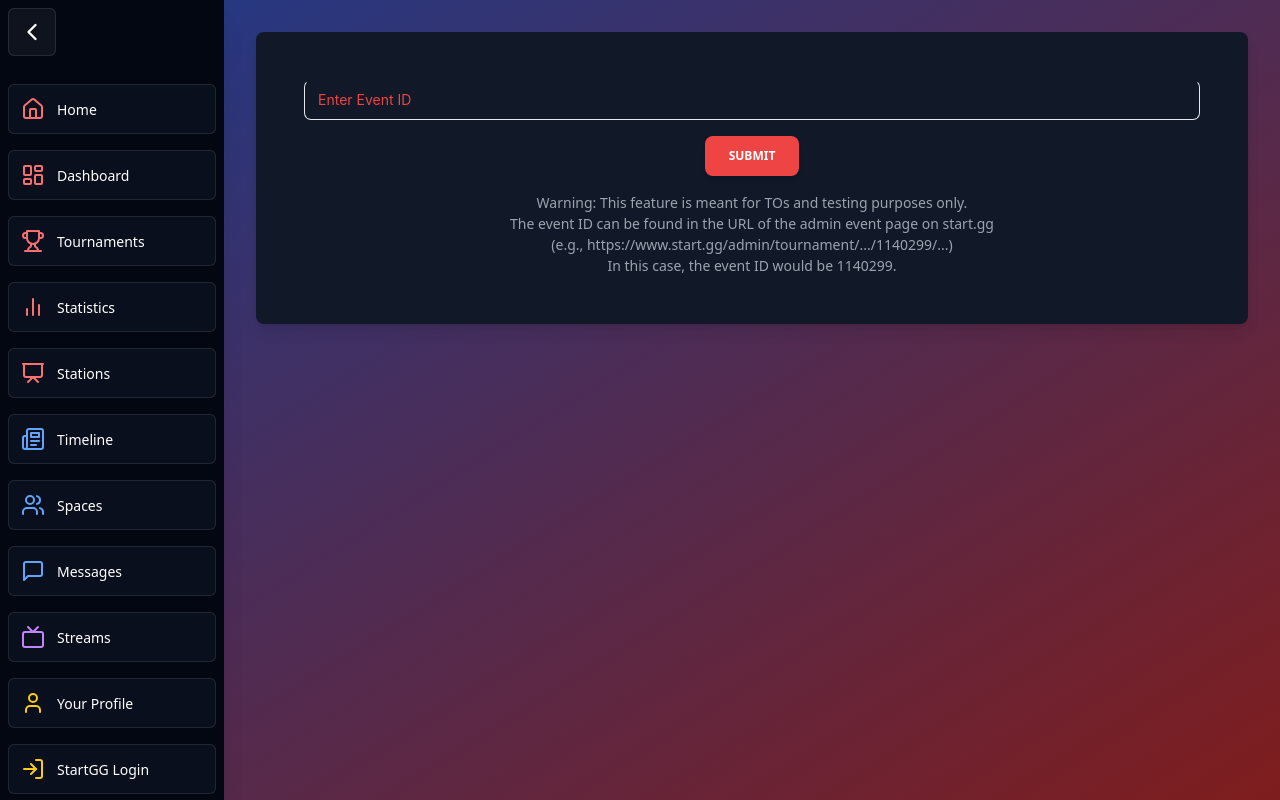
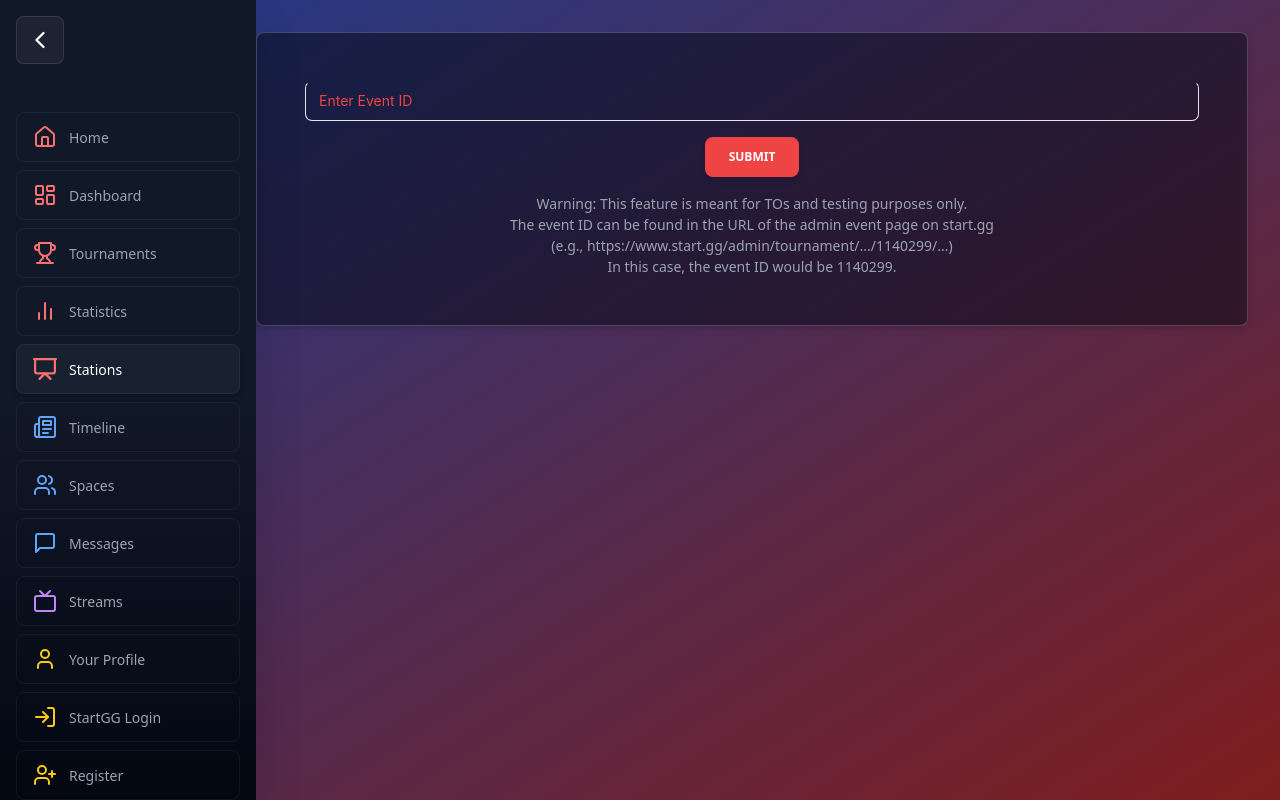
Before and after one commit to FlowXII/Shobu, a React (Vite) app in the folder front/: page /station-viewer in a window 1280 px wide. Built offline with nearby package versions, Linux system fonts and the light colour scheme.

Commit message:
change UI/UX even more

```diff
--- a/front/src/components/SetCardComponent.jsx
+++ b/front/src/components/SetCardComponent.jsx
@@ -11,7 +11,7 @@ const stateStyles = {
 };
 
 const SetCardComponent = ({ set }) => {
-  const stateNumber = parseInt(set.state, 10);
+  const stateNumber = parseInt(set?.state, 10);
   const { color, text, icon: Icon } = stateStyles[stateNumber] || { color: "gray", text: "Unknown", icon: AlertCircle };
 
   return (
@@ -19,37 +19,37 @@ const SetCardComponent = ({ set }) => {
       <CardBody className="p-2">
         <div className="flex justify-between items-center mb-2">
           <Chip
-            value={`Station ${set.station?.number || "N/A"}`}
-            className="bg-white text-black font-semibold"
-            icon={<MonitorIcon className="h-4 w-4 text-black" />}
-          />
-          <Chip
             value={text}
             color={color}
             size="sm"
             className="font-semibold"
             icon={<Icon className="h-4 w-4" />}
           />
+          <Chip
+            value={set?.fullRoundText || "Unknown Round"}
+            className="bg-gray-700 text-white font-semibold"
+            icon={<Swords className="h-4 w-4 text-white" />}
+          />
         </div>
         <div className="flex justify-center mb-2">
           <Chip
-            value={set.fullRoundText || "Unknown Round"}
-            className="bg-gray-700 text-white font-semibold"
-            icon={<Swords className="h-4 w-4 text-white" />}
+            value={`Station ${set?.station?.number || "N/A"}`}
+            className="bg-white text-black font-semibold text-base py-2 px-2"
+            icon={<MonitorIcon className="h-5 w-4  text-black" />}
           />
         </div>
         <div className="space-y-1">
           <Card className="bg-blue-900 border border-white border-opacity-20">
             <CardBody className="p-1">
               <Typography variant="small" color="white" className="text-center truncate">
-                {set.slots[0]?.entrantName || 'TBD'}
+                {set?.slots?.[0]?.entrantName || 'TBD'}
               </Typography>
             </CardBody>
           </Card>
           <Card className="bg-red-900 border border-white border-opacity-20">
             <CardBody className="p-1">
               <Typography variant="small" color="white" className="text-center truncate">
-                {set.slots[1]?.entrantName || 'TBD'}
+                {set?.slots?.[1]?.entrantName || 'TBD'}
               </Typography>
             </CardBody>
           </Card>
--- a/front/src/components/Sidebar.jsx
+++ b/front/src/components/Sidebar.jsx
@@ -1,5 +1,5 @@
 import React from 'react';
-import { Link } from 'react-router-dom';
+import { Link, useLocation } from 'react-router-dom';
 import { Typography, IconButton } from "@material-tailwind/react";
 import {
   Home,
@@ -21,6 +21,7 @@ import { useSidebar } from '../contexts/SidebarContext';
 
 const Sidebar = () => {
   const { isOpen, toggleSidebar } = useSidebar();
+  const location = useLocation();
 
   const sidebarItems = [
     { name: 'Home', icon: Home, color: 'text-red-400', hoverColor: 'hover:bg-red-800/30', path: '/' },
@@ -38,38 +39,55 @@ const Sidebar = () => {
   ];
 
   const renderSidebarItems = (items) => (
-    items.map((item, index) => (
+    items.map((item, index) => {
+      const isActive = location.pathname === item.path;
+      return (
         <Link
           key={index}
           to={item.path}
-        className={`flex items-center w-full px-3 py-3 mt-1 cursor-pointer ${item.hoverColor} rounded-md transition-all duration-300 hover:scale-105 bg-gray-900/50 border border-white/10`}
+          className={`
+            flex items-center w-full px-4 py-3 mt-2 cursor-pointer
+            ${item.hoverColor} rounded-lg transition-all duration-300
+            ${isActive ? 'bg-gray-800/60 shadow-md' : 'bg-transparent'}
+            hover:bg-gray-800/40 border border-white/5
+          `}
         >
-        <item.icon size={isOpen ? 24 : 20} className={`${item.color} transition-all duration-300`} />
+          <item.icon
+            size={24}
+            className={`${item.color} transition-all duration-300 ${isActive ? 'scale-110' : ''}`}
+          />
           {isOpen && (
             <Typography
               variant="small"
-            className="ml-3 font-medium transition-opacity duration-300"
+              className={`
+                ml-3 font-medium transition-all duration-300
+                ${isActive ? 'text-white' : 'text-gray-400'}
+              `}
             >
               {item.name}
             </Typography>
           )}
         </Link>
-    ))
+      );
+    })
   );
 
   return (
     <div
-      className={`fixed top-0 left-0 h-screen bg-gray-950 text-white shadow-xl ${
-        isOpen ? 'w-56' : 'w-16'
-      } transition-all duration-300 ease-in-out z-50 flex flex-col`}
+      className={`
+        fixed top-0 left-0 h-screen bg-gradient-to-b from-gray-900 via-gray-900 to-gray-950
+        text-white shadow-2xl ${isOpen ? 'w-64' : 'w-20'}
+        transition-all duration-300 ease-in-out z-50 flex flex-col
+      `}
     >
-      <div className="p-2">
+      <div className="p-4">
         <IconButton
           color="white"
           variant="text"
           size="lg"
           onClick={toggleSidebar}
-          className="w-full justify-center hover:bg-gray-700/50 transition-all duration-300 hover:scale-105 bg-white/5 border border-white/10 rounded-md"
+          className="w-full justify-center hover:bg-gray-800/40 transition-all duration-300
+                     hover:scale-105 bg-white/5 border border-white/10 rounded-lg"
         >
           {isOpen ? (
             <ChevronLeft size={28} className="text-white" />
@@ -78,10 +96,8 @@ const Sidebar = () => {
           )}
         </IconButton>
       </div>
-      <div className="flex-grow flex flex-col py-4 px-2">
-        <div className="space-y-4">
+      <div className="flex-grow flex flex-col py-6 px-4 space-y-2">
         {renderSidebarItems(sidebarItems)}
-        </div>
       </div>
     </div>
   );
--- a/front/src/components/TournamentCardComponent.jsx
+++ b/front/src/components/TournamentCardComponent.jsx
@@ -1,40 +1,90 @@
 import React from 'react';
-import { Card, Typography } from '@material-tailwind/react';
+import {
+  Card,
+  CardBody,
+  CardHeader,
+  Typography,
+  Button,
+  Chip,
+} from "@material-tailwind/react";
+import { MapPin, Users } from "lucide-react";
 
 const TournamentCardComponent = ({ tournament, boxArt }) => {
   return (
-    <Card key={tournament.id} className="bg-gray-900 p-4 rounded-lg mb-4 flex flex-col">
-      <div className="flex">
-        {tournament.images && tournament.images.length > 0 && (
-          <img src={tournament.images[0].url} alt={tournament.name} className="w-52 h-52 object-contain rounded-lg mr-4" />
+    <Card className="w-full max-w-[48rem] bg-gradient-to-br from-gray-800 to-gray-950 text-white shadow-xl border border-white border-opacity-20 rounded-lg overflow-hidden">
+      <CardHeader floated={false} className="relative h-56 m-0">
+        {tournament.images && tournament.images.length > 0 ? (
+          <img
+            src={tournament.images[0].url}
+            alt={tournament.name}
+            className="w-full h-full object-cover"
+          />
+        ) : (
+          <div className="w-full h-full bg-gray-800 flex items-center justify-center">
+            <Typography>No image available</Typography>
+          </div>
         )}
-        <div className="flex flex-col justify-between">
-          <Typography variant="h5" className="cursor-pointer mb-2 text-red-700 font-semibold text-lg" onClick={() => window.open(`http://start.gg/${tournament.slug}`, '_blank')}>
+        <div className="absolute inset-0 bg-black bg-opacity-50 flex items-end">
+          <div className="p-4">
+            <Typography variant="h4" color="white" className="font-bold text-lg md:text-2xl">
               {tournament.name}
             </Typography>
-          <Typography className="text-white text-lg"><strong>Start Date:</strong> {new Date(tournament.startAt * 1000).toLocaleDateString()}</Typography>
-          <Typography className="text-white text-lg"><strong>City:</strong> {tournament.city}</Typography>
-          <Typography className="text-white text-lg"><strong>Number of Attendees:</strong> {tournament.numAttendees}</Typography>
+            <Typography color="white" className="mt-1 font-normal opacity-75 text-sm md:text-base">
+              {new Date(tournament.startAt * 1000).toLocaleDateString()}
+            </Typography>
           </div>
         </div>
+      </CardHeader>
+      <CardBody className="p-4">
+        <div className="flex flex-wrap items-center justify-start mb-4 gap-2">
+          <Chip
+            icon={<MapPin className="h-4 w-4" />}
+            value={tournament.city || "Online"}
+            className="bg-blue-500 text-white"
+          />
+          <Chip
+            icon={<Users className="h-4 w-4" />}
+            value={`${tournament.numAttendees || 0} Attendees`}
+            className="bg-yellow-600 text-white"
+          />
+        </div>
+
         {tournament.events && tournament.events.length > 0 && (
           <div className="mt-4">
-          <Typography variant="h6" className="text-red-700 font-semibold text-lg">Events:</Typography>
+            <Typography variant="h6" color="blue-gray" className="mb-2 text-base md:text-lg">
+              Events
+            </Typography>
             {tournament.events.map((event, index) => (
-            <Card key={index} className="bg-gray-800 p-4 rounded-lg mt-2">
-              <div className="flex">
+              <Card key={index} className="mb-4 bg-gray-800 overflow-hidden">
+                <CardBody className="p-0">
+                  <div className="flex items-center">
                     {boxArt && (
-                  <img src={boxArt} alt={event.name} className="w-32 h-32 object-contain rounded-lg mr-4" />
+                      <img src={boxArt} alt={event.name} className="w-20 h-20 md:w-24 md:h-24 object-cover" />
                     )}
-                <div className="flex flex-col justify-between">
-                  <Typography className="text-white text-lg"><strong>Event Name:</strong> {event.name}</Typography>
-                  <Typography className="text-white text-lg"><strong>Number of Entrants:</strong> {event.numEntrants}</Typography>
+                    <div className="flex-grow p-3 md:p-4">
+                      <Typography variant="h6" color="white" className="text-sm md:text-base">
+                        {event.name}
+                      </Typography>
+                      <Typography color="blue-gray" className="text-xs md:text-sm opacity-75">
+                        {event.numEntrants} participants
+                      </Typography>
                     </div>
                   </div>
+                </CardBody>
               </Card>
             ))}
           </div>
         )}
+
+        <Button
+          size="lg"
+          color="red"
+          className="mt-4 w-full text-sm md:text-base"
+          onClick={() => window.open(`http://start.gg/${tournament.slug}`, '_blank')}
+        >
+          View Tournament
+        </Button>
+      </CardBody>
     </Card>
   );
 };
--- a/front/src/components/TournamentFilterForm.jsx
+++ b/front/src/components/TournamentFilterForm.jsx
@@ -1,7 +1,7 @@
 import React from 'react';
 import { Input, Select, Option, Button } from '@material-tailwind/react';
 
-const TournamentFilterForm = ({ cCode, setCCode, perPage, setPerPage, videogameId, setVideogameId, videogameOptions, handleFormSubmit, loading }) => {
+const TournamentFilterForm = ({ cCode, setCCode, perPage, setPerPage, videogameId, setVideogameId, handleFormSubmit, loading, videogameOptions }) => {
   return (
     <form onSubmit={handleFormSubmit} className="mb-6">
       <div className="flex flex-col gap-4">
@@ -25,9 +25,13 @@ const TournamentFilterForm = ({ cCode, setCCode, perPage, setPerPage, videogameI
           value={videogameId}
           onChange={(value) => setVideogameId(value || "")}
           color="red"
+          className="text-white"
+          menuProps={{
+            className: "bg-gray-800 border border-gray-700"
+          }}
         >
           {videogameOptions.map((option) => (
-            <Option key={option.id} value={option.id}>
+            <Option key={option.id} value={option.id} className="text-white hover:bg-gray-700">
               {option.name}
             </Option>
           ))}
--- a/front/src/hooks/useTournamentData.js
+++ b/front/src/hooks/useTournamentData.js
@@ -1,13 +1,24 @@
-import { useState } from 'react';
+import { useState, useEffect } from 'react';
 
 const useTournamentData = (videogameOptions) => {
   const [cCode, setCCode] = useState("FR");
   const [perPage, setPerPage] = useState("64");
-  const [videogameId, setVideogameId] = useState("1386");
+  const [videogameId, setVideogameId] = useState("");
   const [loading, setLoading] = useState(false);
   const [error, setError] = useState(null);
   const [data, setData] = useState(null);
   const [boxArt, setBoxArt] = useState(null);
+
+  useEffect(() => {
+    if (videogameOptions.length > 0 && !videogameId) {
+      setVideogameId(videogameOptions[0].id);
+    }
+  }, [videogameOptions, videogameId]);
+
+  useEffect(() => {
+    const game = videogameOptions.find(option => option.id === videogameId);
+    setBoxArt(game ? game.image : null);
+  }, [videogameId, videogameOptions]);
 
   const handleFormSubmit = async (e) => {
     e.preventDefault();
@@ -37,10 +48,6 @@ const useTournamentData = (videogameOptions) => {
       }
       setData(result.data);
       console.log('Set data:', result.data);
-
-      // Set box art only after successfully fetching data
-      const game = videogameOptions.find(option => option.id === videogameId);
-      setBoxArt(game ? game.image : null);
     } catch (err) {
       console.error("Error fetching data:", err);
       setError(err instanceof Error ? err.message : String(err));
--- a/front/src/pages/StationViewer.jsx
+++ b/front/src/pages/StationViewer.jsx
@@ -23,6 +23,7 @@ function StationViewer() {
   const [eventId, setEventId] = useState('');
   const [submittedEventId, setSubmittedEventId] = useState(null);
   const [tournamentData, setTournamentData] = useState(null);
+  const [showOnlyCalled, setShowOnlyCalled] = useState(false);
 
   useEffect(() => {
     if (submittedEventId) {
@@ -81,9 +82,17 @@ function StationViewer() {
       fullRoundText: set.fullRoundText || 'Unknown Round'
     }));
 
+  const filteredSets = showOnlyCalled
+    ? relevantSets.filter(set => [2, 6].includes(set.state)) // Ongoing (2) and Called (6)
+    : relevantSets;
+
+  const toggleFilter = () => {
+    setShowOnlyCalled(!showOnlyCalled);
+  };
+
   return (
     <div className="flex flex-col items-center justify-start p-4 overflow-x-hidden">
-      <Card className="w-full bg-gray-900 p-6 rounded-lg shadow-lg mb-6">
+      <Card className="w-full p-6 rounded-lg bg-gray-950/50 border border-white border-opacity-20 mb-6">
         <CardBody>
           {!submittedEventId ? (
             <form onSubmit={handleSubmit} className="flex flex-col items-center space-y-4">
@@ -114,9 +123,10 @@ function StationViewer() {
             <div className="flex flex-col h-full">
               <div className="flex justify-between items-start mb-4">
                 <Typography variant="h4" color="white" className="text-center">
-                  Current Matches
+                  {/* Current Matches */}
                 </Typography>
-                <Card className="bg-gray-800 p-2">
+                <div className="flex flex-col items-end space-y-2">
+                  <Card className="bg-gradient-to-r from-gray-800 to-gray-950 p-2 rounded-lg border border-white border-opacity-20">
                     <Typography variant="h6" color="white" className="text-center mb-2">
                       Available Stations
                     </Typography>
@@ -128,6 +138,13 @@ function StationViewer() {
                       ))}
                     </div>
                   </Card>
+                  <Button
+                    onClick={toggleFilter}
+                    className="bg-gradient-to-r from-gray-700 to-gray-900 text-white shadow-lg hover:shadow-xl transition-all duration-300"
+                  >
+                    {showOnlyCalled ? "Show All Sets" : "Show Only Called Sets"}
+                  </Button>
+                </div>
               </div>
               {tournamentData === null ? (
                 <div className="flex justify-center">
@@ -135,7 +152,7 @@ function StationViewer() {
                 </div>
               ) : (
                 <div className="grid grid-cols-2 sm:grid-cols-3 md:grid-cols-4 lg:grid-cols-5 xl:grid-cols-6 gap-2">
-                  {relevantSets.map(set => (
+                  {filteredSets.map(set => (
                     <SetCardComponent key={set.id} set={{
                       ...set,
                       slots: set.slots.map(slot => ({
--- a/front/src/pages/UpcomingTournaments.jsx
+++ b/front/src/pages/UpcomingTournaments.jsx
@@ -20,9 +20,9 @@ function UpcomingTournaments() {
 
   return (
     <div className="flex flex-col items-center justify-start p-4 overflow-x-hidden">
-      <Card className="w-full max-w-4xl bg-gray-900 p-6 rounded-lg shadow-lg mb-6">
+      <Card className="w-full max-w-[48rem] bg-gradient-to-br from-gray-800 to-gray-950 text-white shadow-xl border border-white border-opacity-20 rounded-lg overflow-hidden mb-6">
         <CardBody>
-          <Typography variant="h4" className="mb-6 text-center text-red-700 font-bold">Upcoming Tournaments</Typography>
+          <Typography variant="h4" className="mb-6 text-center text-red-500 font-bold">Upcoming Tournaments</Typography>
           <TournamentFilterForm
             cCode={cCode}
             setCCode={setCCode}
@@ -30,9 +30,9 @@ function UpcomingTournaments() {
             setPerPage={setPerPage}
             videogameId={videogameId}
             setVideogameId={setVideogameId}
-            videogameOptions={videogameOptions}
             handleFormSubmit={handleFormSubmit}
             loading={loading}
+            videogameOptions={videogameOptions}
           />
         </CardBody>
       </Card>
@@ -40,13 +40,13 @@ function UpcomingTournaments() {
       {error && <ErrorMessage error={error} />}
       {loading && <LoadingIndicator />}
       {data && (
-        <div className="w-full max-w-4xl">
+        <div className="w-full max-w-[48rem]">
           {data.tournaments && data.tournaments.nodes ? (
             data.tournaments.nodes.map((tournament) => (
               <TournamentCardComponent key={tournament.id} tournament={tournament} boxArt={boxArt} />
             ))
           ) : (
-            <Typography className="text-red-700">No tournaments found or unexpected data structure.</Typography>
+            <Typography className="text-red-500">No tournaments found or unexpected data structure.</Typography>
           )}
         </div>
       )}
```
Lines whose indentation alone changed are shown as unchanged.
